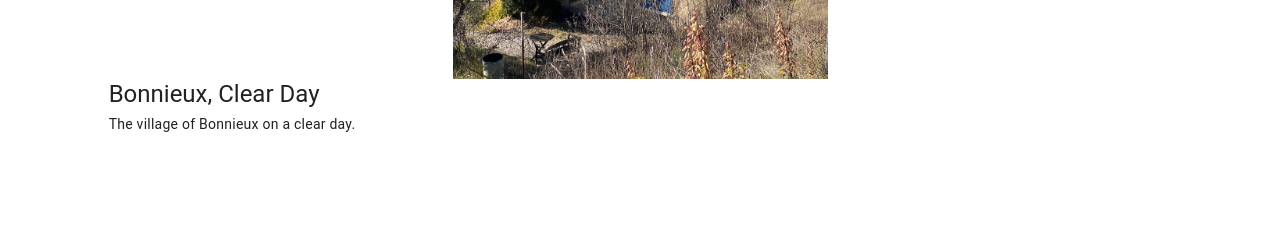
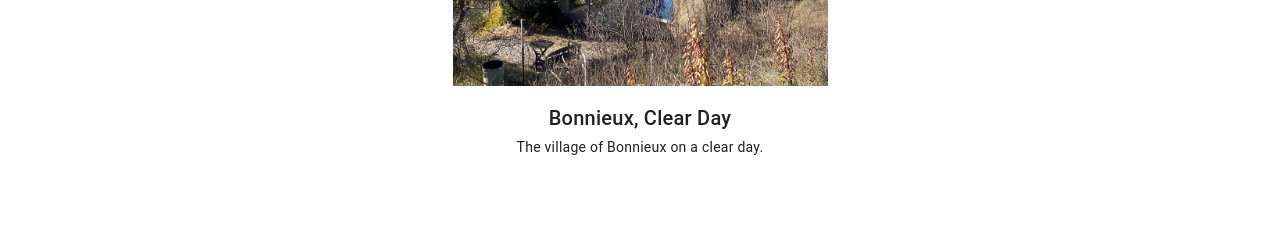
Before and after one commit to brikoleur/photo-gallery-components, a Vue app: page / in a window 1280 px wide. Both pictures are taken after a click on the element 128 px from the left and 443 px from the top of the page. Shown: the part 549-796 px from the top of the page. Built offline with nearby package versions, Linux system fonts and the light colour scheme.

Commit message:
Fix title and description display in carousel.

```diff
--- a/src/components/gallery/PCarousel.vue
+++ b/src/components/gallery/PCarousel.vue
@@ -56,8 +56,8 @@
               </div>
             </div>
             <v-img eager contain :lazy-src="getImagePath( image, true )" :src="getImagePath( image, false )" :max-height="imgMaxHeight"/>
-            <div :style="`height:${MARGIN_Y}px;margin-top:-16px;`">
-              <div class="text-h5 mt-4 mb-1">{{ image.title }}</div>
+            <div :style="`height:${MARGIN_Y}px;margin-top:-16px;`" class="text-center pt-8">
+              <div class="text-h6 mb-1">{{ image.title }}</div>
               <div class="text-body-2">{{ image.description }}</div>
             </div>
           </v-col>
```
